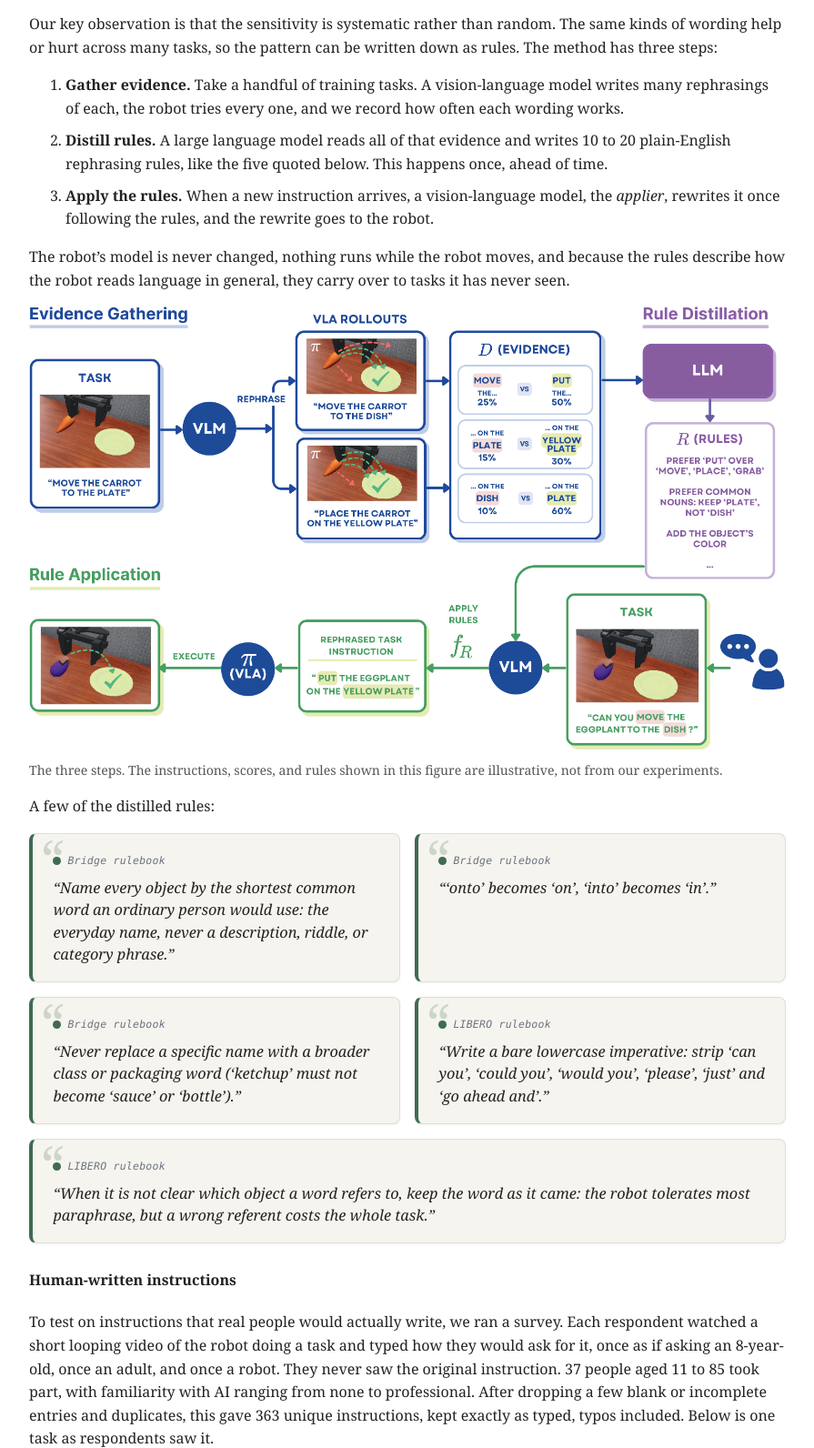
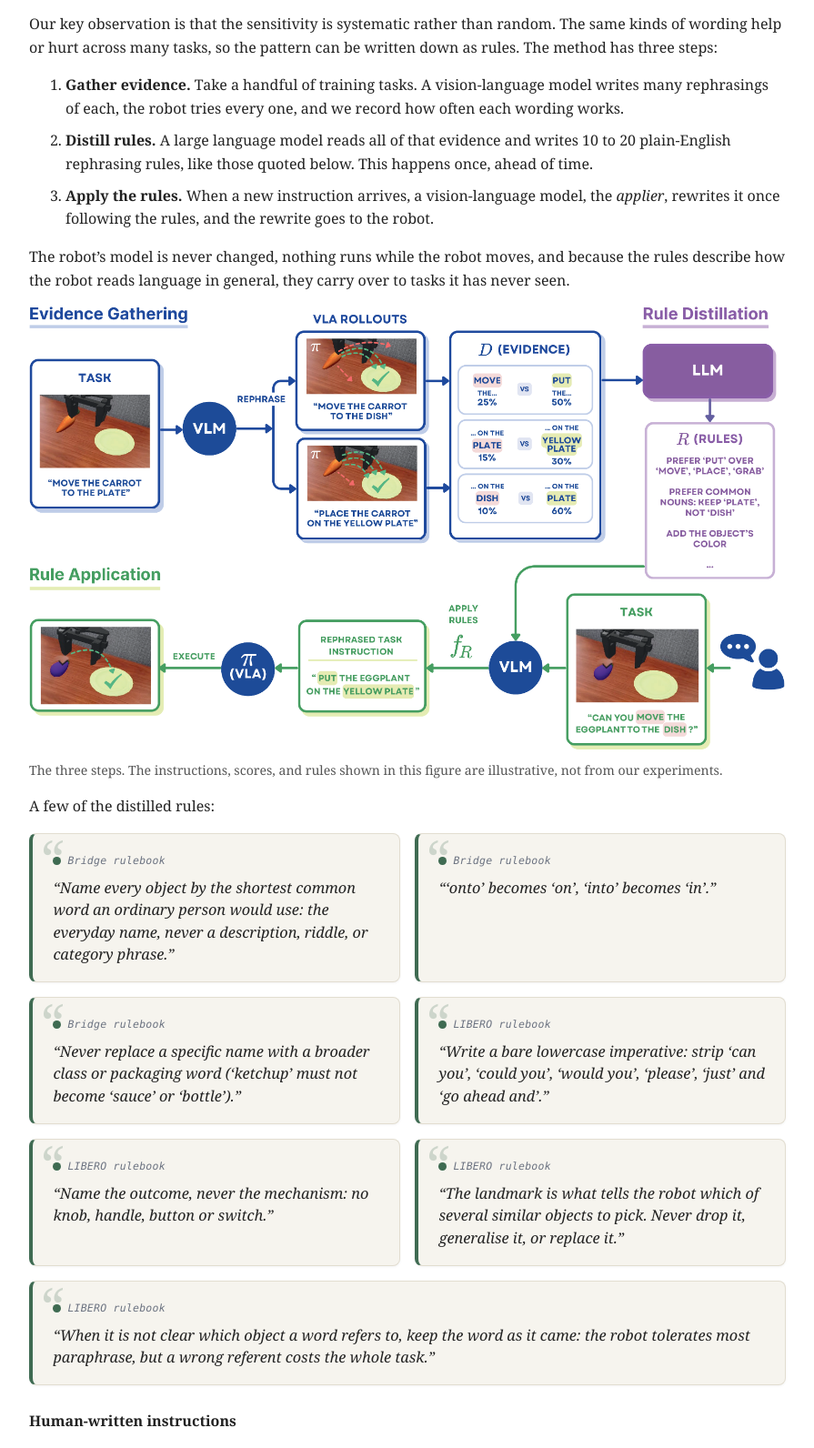
Before and after one commit to rephrase-before-you-act/next-site-3c7f, a plain HTML site: page index.html in a window 1280 px wide. Shown: the part 7234-8826 px from the top of the page at 91% size, without its empty margins (192-1087 px from the left). Drawn offline with Linux system fonts and the light colour scheme.

Commit message:
Rule cards: outcome-not-mechanism and landmark rules

```diff
--- a/index.html
+++ b/index.html
@@ -123,7 +123,7 @@
 <p>Our key observation is that the sensitivity is systematic rather than random. The same kinds of wording help or hurt across many tasks, so the pattern can be written down as rules. The method has three steps:</p>
 <ol>
   <li><strong>Gather evidence.</strong> Take a handful of training tasks. A vision-language model writes many rephrasings of each, the robot tries every one, and we record how often each wording works.</li>
-  <li><strong>Distill rules.</strong> A large language model reads all of that evidence and writes 10 to 20 plain-English rephrasing rules, like the five quoted below. This happens once, ahead of time.</li>
+  <li><strong>Distill rules.</strong> A large language model reads all of that evidence and writes 10 to 20 plain-English rephrasing rules, like those quoted below. This happens once, ahead of time.</li>
   <li><strong>Apply the rules.</strong> When a new instruction arrives, a vision-language model, the <em>applier</em>, rewrites it once following the rules, and the rewrite goes to the robot.</li>
 </ol>
 <p>The robot&rsquo;s model is never changed, nothing runs while the robot moves, and because the rules describe how the robot reads language in general, they carry over to tasks it has never seen.</p>
@@ -135,6 +135,8 @@
   <div class="rule"><p class="src">Bridge rulebook</p><p>&ldquo;&lsquo;onto&rsquo; becomes &lsquo;on&rsquo;, &lsquo;into&rsquo; becomes &lsquo;in&rsquo;.&rdquo;</p></div>
   <div class="rule"><p class="src">Bridge rulebook</p><p>&ldquo;Never replace a specific name with a broader class or packaging word (&lsquo;ketchup&rsquo; must not become &lsquo;sauce&rsquo; or &lsquo;bottle&rsquo;).&rdquo;</p></div>
   <div class="rule"><p class="src">LIBERO rulebook</p><p>&ldquo;Write a bare lowercase imperative: strip &lsquo;can you&rsquo;, &lsquo;could you&rsquo;, &lsquo;would you&rsquo;, &lsquo;please&rsquo;, &lsquo;just&rsquo; and &lsquo;go ahead and&rsquo;.&rdquo;</p></div>
+  <div class="rule"><p class="src">LIBERO rulebook</p><p>&ldquo;Name the outcome, never the mechanism: no knob, handle, button or switch.&rdquo;</p></div>
+  <div class="rule"><p class="src">LIBERO rulebook</p><p>&ldquo;The landmark is what tells the robot which of several similar objects to pick. Never drop it, generalise it, or replace it.&rdquo;</p></div>
   <div class="rule"><p class="src">LIBERO rulebook</p><p>&ldquo;When it is not clear which object a word refers to, keep the word as it came: the robot tolerates most paraphrase, but a wrong referent costs the whole task.&rdquo;</p></div>
 </div>
 
```
